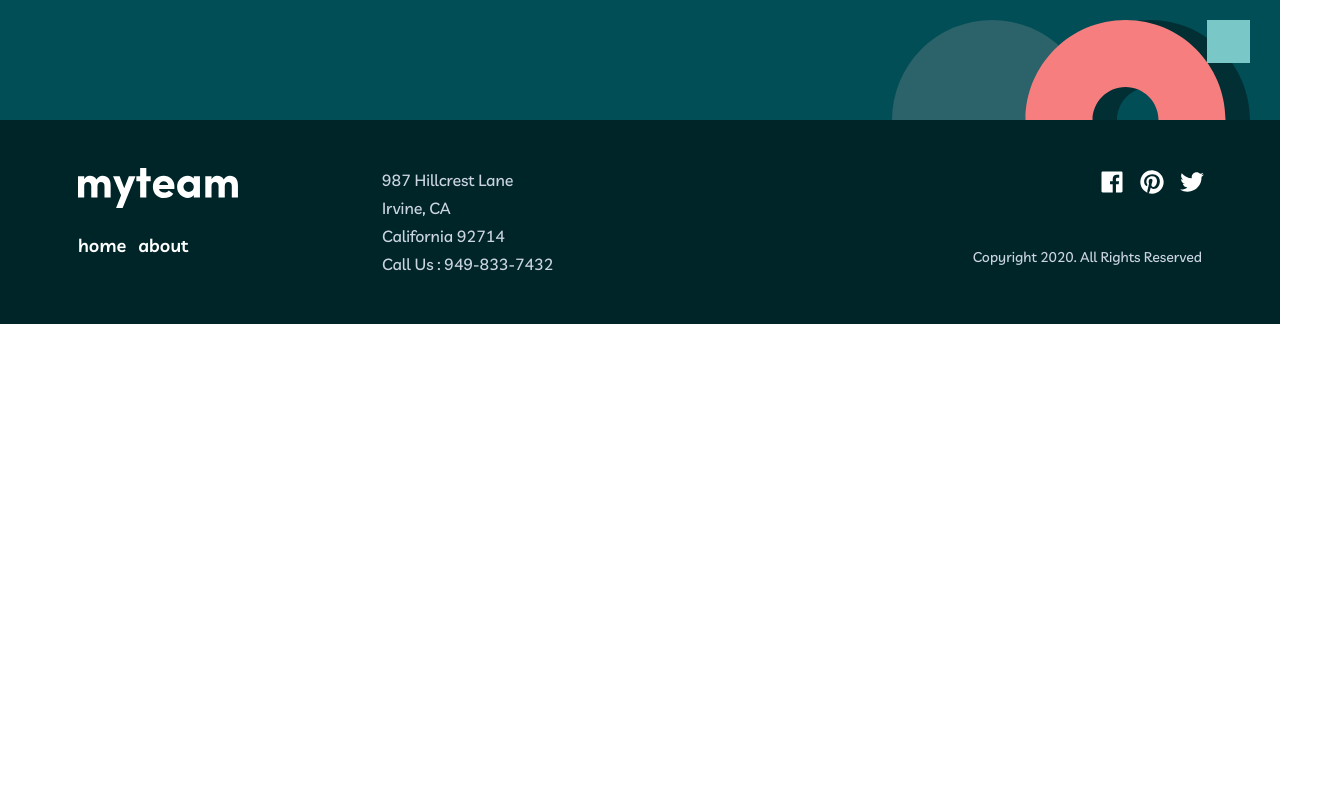
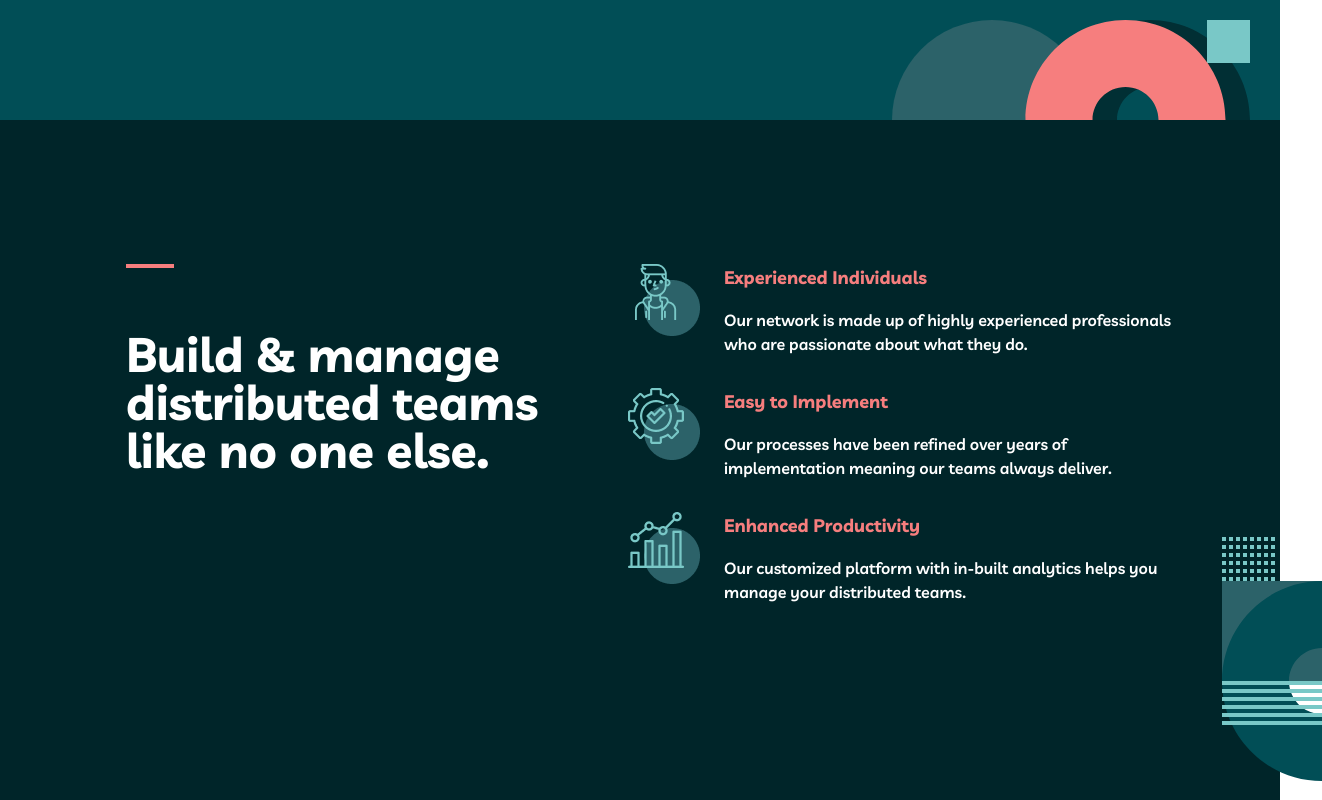
Before and after one commit to SMwebdeveloper/my-team, a Vue app: page / in a window 1280 px wide. Shown: the part 560-1360 px from the top of the page, 1322 px wide, since content can reach past the window. Before the commit the page ends 884 px from the top, so only its background shows below. Built offline with nearby package versions, Linux system fonts and the light colour scheme.

Commit message:
fix offer

```diff
--- a/src/components/HomeHero.vue
+++ b/src/components/HomeHero.vue
@@ -1,13 +1,13 @@
 <template>
   <section class="bg-primaryColor pt-10 md:pt-20 ">
     <div class="project-container relative flex flex-col pb-48 md:pb-64 lg:pb-72 lg:flex-row items-center justify-center lg:items-center lg:justify-between before:hidden before:lg:inline-block before:absolute before:top-0 before:left-[-80px] before:w-[200px] before:h-[200px] before:bg-headerCircle before:bg-no-repeat before:bg-contain after:absolute after:bottom-[-100px] after:lg:right-0 after:w-[358px] after:h-[200px] after:bg-headerCircle2 after:bg-no-repeat">
-        <h2 class="max-w-[635px] text-[40px] md:text-6xl lg:text-8xl leading-10 md:leading-[56px] lg:leading-[100px] text-white font-bold text-center lg:text-left mb-5 md:mb-6 lg:mb-0">
+        <h2 class="max-w-[635px] header-title mb-5 md:mb-6 lg:mb-0">
             Find the <br>
              best <span class="text-primaryLight">talent</span>
         </h2>
         <div class="max-w-[445px] lg:h-[195px] lg:flex lg:flex-col items-start justify-between">
             <span class="hidden lg:inline-block bg-raptureBlue w-12 h-1"></span>
-            <p class="text-base text-white lg:text-lg font-semibold text-center lg:text-left ">Finding the right people and building high performing teams can be hard. Most companies aren’t tapping into the abundance of global talent. We’re about to change that.</p>
+            <p class="header-subtitle ">Finding the right people and building high performing teams can be hard. Most companies aren’t tapping into the abundance of global talent. We’re about to change that.</p>
         </div>
     </div>
   </section>
--- /dev/null
+++ b/src/components/Offer.vue
@@ -0,0 +1,48 @@
+<template>
+  <section class="bg-darkGreen py-16 md:py-24 lg:py-36">
+    <div class="project-container relative md:pl-24 flex flex-col lg:flex-row items-start justify-between before:absolute before:top-[-65px] before:md:top-[-95px] before:lg:top-auto before:right-0 before:lg:right-[-72px] before:lg:bottom-[-39%] before:w-[100px] before:h-[244px] before:bg-aboutIcon9 before:bg-no-repeat">
+      <div class="mb-14 md:mb-16 lg:mb-0">
+        <span class="inline-block bg-primaryLight w-12 h-1 mb-8 lg:mb-14"></span>
+        <h2 class="second-title w-[230px] sm:w-[270px] md:w-[445px]">
+          Build & manage distributed teams like no one else.
+        </h2>
+      </div>
+      <ul>
+        <li class="flex flex-col md:flex-row items-start mb-12 md:mb-8">
+          <img src="@/assets/images/cards/cards-1.png" alt="card first image" class="w-[72px] h-[72px] mb-4 md:mb-0 md:mr-6"/>
+          <div>
+            <h4 class="text-[18px] font-bold text-primaryLight mb-2 md:mb-4 leading-7">Experienced Individuals</h4>
+            <p class="text-base text-white font-semibold leading-6 w-full md:max-w-[478px] lg:-w-[445px]">
+              Our network is made up of highly experienced professionals who are
+              passionate about what they do.
+            </p>
+          </div>
+        </li>
+        <li class="flex flex-col md:flex-row items-start mb-12 md:mb-8">
+          <img
+            src="@/assets/images/cards/cards-2.png"
+            alt="card second image"
+            class="w-[72px] h-[72px] mb-4 md:mb-0 md:mr-6"
+          />
+          <div>
+            <h4 class="text-[18px] font-bold text-primaryLight mb-2 md:mb-4 leading-7">Easy to Implement</h4>
+            <p class="text-base text-white font-semibold leading-6 w-full md:max-w-[478px] lg:w-[445px]">
+              Our processes have been refined over years of implementation
+              meaning our teams always deliver.
+            </p>
+          </div>
+        </li>
+        <li class="flex flex-col md:flex-row items-start mb-12 md:mb-8">
+          <img src="@/assets/images/cards/cards-3.png" alt="card third image" class="w-[72px] h-[72px] mb-4 md:mb-0 md:mr-6"/>
+          <div>
+            <h4 class="text-[18px] font-bold text-primaryLight mb-2 md:mb-4 leading-7">Enhanced Productivity</h4>
+            <p class="text-base text-white font-semibold leading-6 w-full md:max-w-[478px] lg:w-[445px]">
+              Our customized platform with in-built analytics helps you manage
+              your distributed teams.
+            </p>
+          </div>
+        </li>
+      </ul>
+    </div>
+  </section>
+</template>
--- a/src/main.css
+++ b/src/main.css
@@ -1,20 +1,30 @@
-@import url('https://fonts.googleapis.com/css2?family=Livvic:wght@200;300;400;500;600;700;800;900&display=swap');
+@import url("https://fonts.googleapis.com/css2?family=Livvic:wght@200;300;400;500;600;700;800;900&display=swap");
 
 @tailwind base;
 @tailwind components;
 @tailwind utilities;
 
-
-*{
-    box-sizing: border-box;
-    margin: 0;
-    padding: 0;
+* {
+  box-sizing: border-box;
+  margin: 0;
+  padding: 0;
 }
 
-body{
-    font-family: 'Livvic', sans-serif;
+body {
+  font-family: "Livvic", sans-serif;
+  overflow-x: hidden;
 }
 
-.project-container{
-    @apply max-w-[1220px] px-5 md:px-7 lg:px-12 mx-auto;
+.project-container {
+  @apply max-w-[1220px] px-5 md:px-7 lg:px-12 mx-auto;
 }
+
+.header-title {
+  @apply text-[40px] md:text-6xl lg:text-8xl leading-10 md:leading-[56px] lg:leading-[100px] text-white font-bold text-center lg:text-left;
+}
+.header-subtitle {
+  @apply text-base text-white lg:text-lg font-semibold text-center lg:text-left;
+}
+.second-title {
+    @apply text-[32px] lg:text-5xl font-bold  leading-[32px] text-white
+}
--- a/src/views/Home.vue
+++ b/src/views/Home.vue
@@ -1,8 +1,10 @@
 <template>
     <div>
         <home-hero/>
+        <offer/>
     </div>
 </template>
 <script setup>
 import HomeHero from '../components/HomeHero.vue';
+import Offer from '../components/Offer.vue';
 </script>
--- a/tailwind.config.js
+++ b/tailwind.config.js
@@ -18,7 +18,8 @@ module.exports = {
       backgroundImage: {
         'aboutImage7': "url('@/assets/images/svg/about-icon-7.svg')",
         'headerCircle': "url('@/assets/images/svg/header-circle.svg')",
-        'headerCircle2': "url('@/assets/images/svg/header-circle-2.svg')"
+        'headerCircle2': "url('@/assets/images/svg/header-circle-2.svg')",
+        'aboutIcon9': "url('@/assets/images/svg/about-icon-9.svg')",
       }
     },
 
```
Also changed, not shown: src/assets/images/svg/about-icon-9.svg (added).
